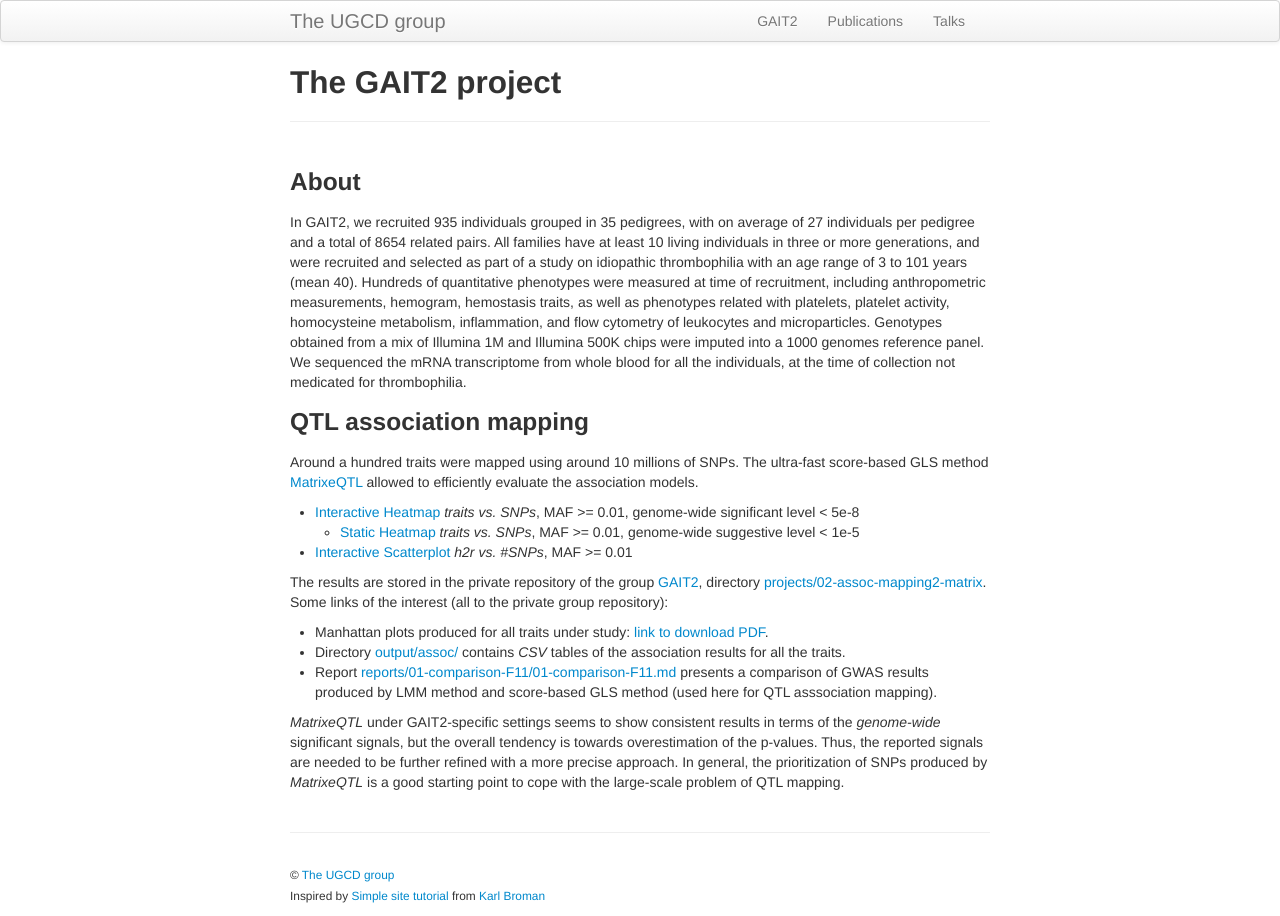
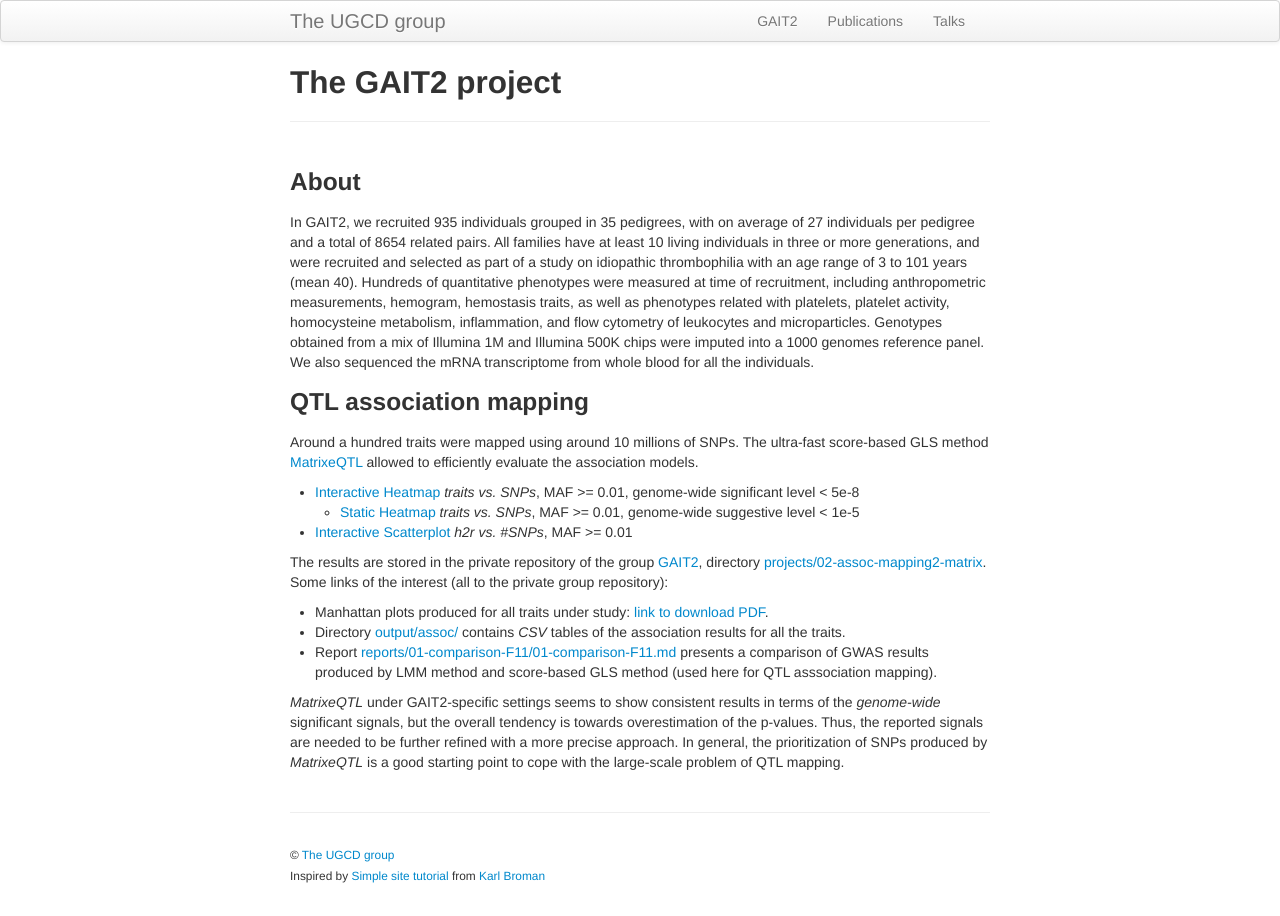
Before and after one commit to ugcd/ugcd.github.io, a Jekyll site: the page built from pages/projects/gait2/index.md, in a window 1280 px wide. Built offline with Jekyll 4.4.1, drawn with Linux system fonts in a browser that asks for light colours.

Commit message:
Update index.md

```diff
--- a/pages/projects/gait2/index.md
+++ b/pages/projects/gait2/index.md
@@ -25,7 +25,7 @@ including anthropometric measurements, hemogram, hemostasis traits,
 as well as phenotypes related with platelets, platelet activity, homocysteine metabolism,
 inflammation, and flow cytometry of leukocytes and microparticles.
 Genotypes obtained from a mix of Illumina 1M and Illumina 500K chips were imputed into a 1000 genomes reference panel.
-We sequenced the mRNA transcriptome from whole blood for all the individuals, at the time of collection not medicated for thrombophilia.
+We also sequenced the mRNA transcriptome from whole blood for all the individuals.
 
 ### <a name="assoc"></a>QTL association mapping
 
```
